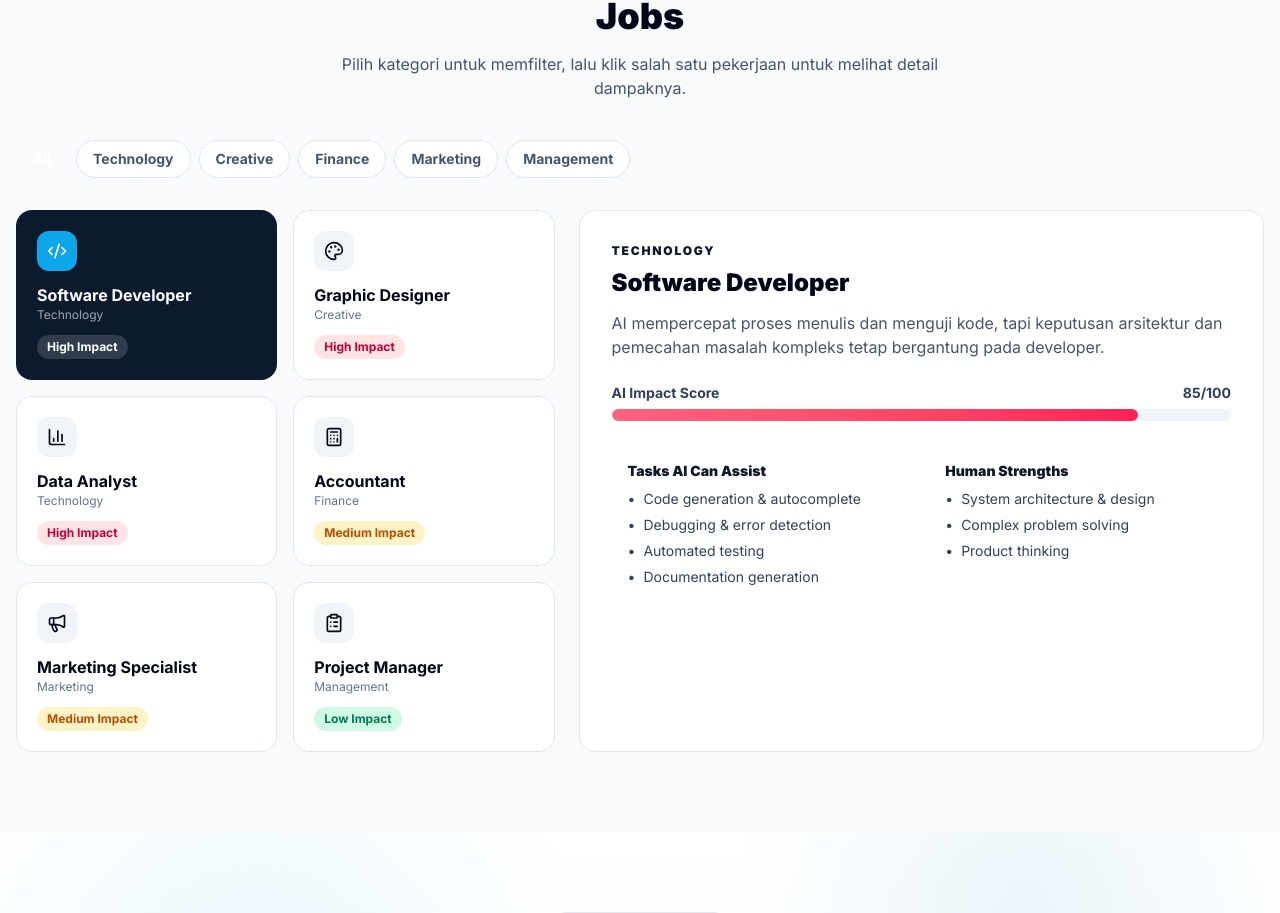
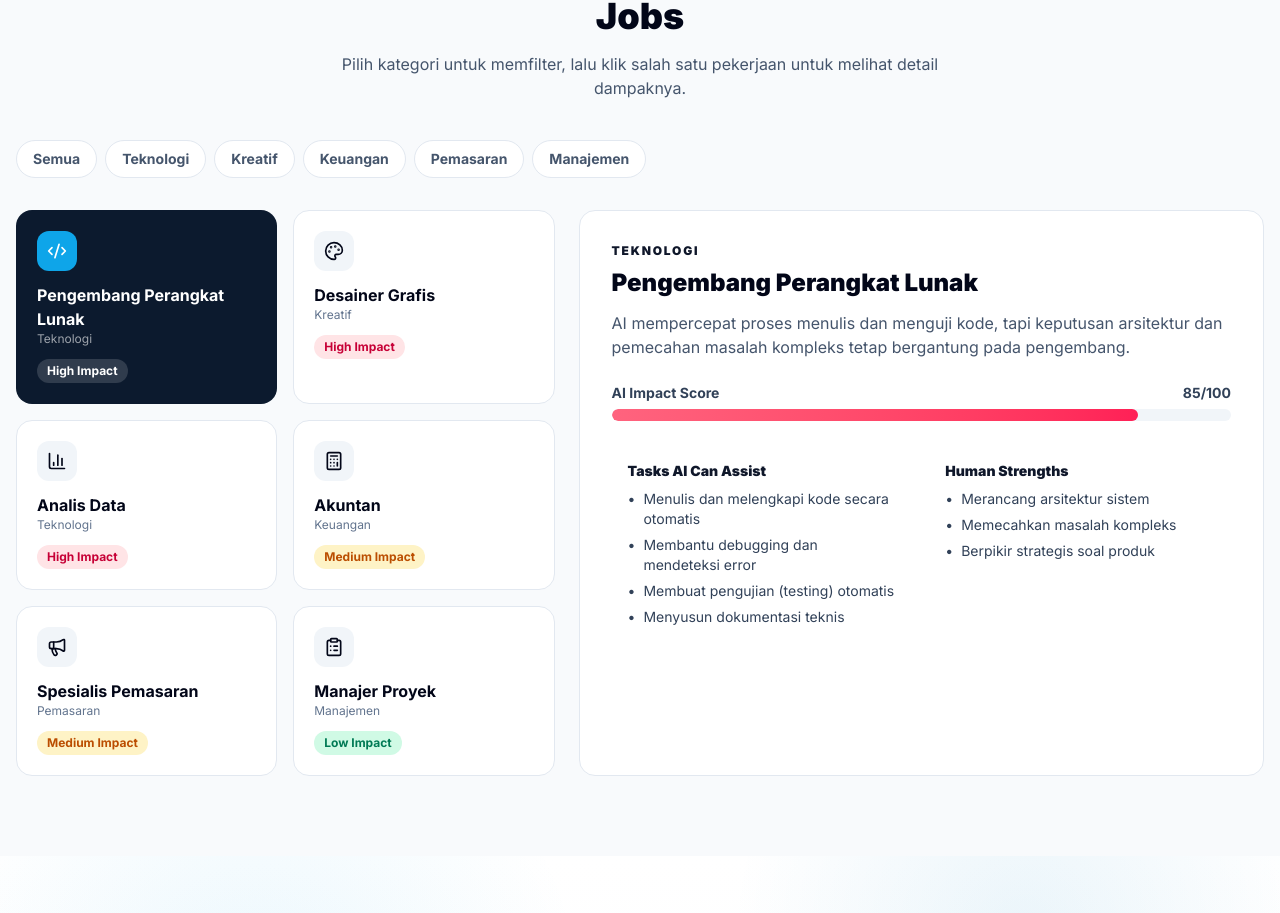
Before and after one commit to kevinazzaky/ai-job, a Next.js app: page / in a window 1280 px wide. Shown: the part 1438-2351 px from the top of the page. Built offline with nearby package versions, Linux system fonts and the light colour scheme.

Commit message:
feat: translate job data to Bahasa Indonesia

```diff
--- a/src/data/jobs.ts
+++ b/src/data/jobs.ts
@@ -2,7 +2,7 @@ export type Job = {
   id: string;
   title: string;
   category: string;
-  icon: string;
+  icon: string; // nama icon Lucide, dipetakan di JobCard
   impactScore: number; // 0–100
   impactLevel: "Low" | "Medium" | "High";
   aiTasks: string[];
@@ -13,112 +13,124 @@ export type Job = {
 export const jobs: Job[] = [
   {
     id: "software-developer",
-    title: "Software Developer",
-    category: "Technology",
+    title: "Pengembang Perangkat Lunak",
+    category: "Teknologi",
     icon: "Code2",
     impactScore: 85,
     impactLevel: "High",
     aiTasks: [
-      "Code generation & autocomplete",
-      "Debugging & error detection",
-      "Automated testing",
-      "Documentation generation",
+      "Menulis dan melengkapi kode secara otomatis",
+      "Membantu debugging dan mendeteksi error",
+      "Membuat pengujian (testing) otomatis",
+      "Menyusun dokumentasi teknis",
     ],
     humanSkills: [
-      "System architecture & design",
-      "Complex problem solving",
-      "Product thinking",
+      "Merancang arsitektur sistem",
+      "Memecahkan masalah kompleks",
+      "Berpikir strategis soal produk",
     ],
     description:
-      "AI mempercepat proses menulis dan menguji kode, tapi keputusan arsitektur dan pemecahan masalah kompleks tetap bergantung pada developer.",
+      "AI mempercepat proses menulis dan menguji kode, tapi keputusan arsitektur dan pemecahan masalah kompleks tetap bergantung pada pengembang.",
   },
   {
     id: "graphic-designer",
-    title: "Graphic Designer",
-    category: "Creative",
+    title: "Desainer Grafis",
+    category: "Kreatif",
     icon: "Palette",
     impactScore: 80,
     impactLevel: "High",
     aiTasks: [
-      "Generating design variations",
-      "Image generation & editing",
-      "Resizing for multiple formats",
+      "Membuat variasi desain dengan cepat",
+      "Menghasilkan dan mengedit gambar",
+      "Menyesuaikan ukuran untuk berbagai format",
     ],
     humanSkills: [
-      "Art direction",
-      "Brand judgment",
-      "Taste & visual storytelling",
+      "Menentukan arahan kreatif",
+      "Menjaga konsistensi brand",
+      "Selera visual & storytelling",
     ],
     description:
       "AI bisa menghasilkan banyak variasi visual dengan cepat, namun arah kreatif dan selera estetis tetap menjadi kekuatan desainer manusia.",
   },
   {
     id: "data-analyst",
-    title: "Data Analyst",
-    category: "Technology",
+    title: "Analis Data",
+    category: "Teknologi",
     icon: "BarChart3",
     impactScore: 75,
     impactLevel: "High",
-    aiTasks: ["Query assistance", "Automated summaries", "Anomaly detection"],
+    aiTasks: [
+      "Membantu menyusun query data",
+      "Membuat ringkasan otomatis",
+      "Mendeteksi anomali pada data",
+    ],
     humanSkills: [
-      "Business context understanding",
-      "Data interpretation",
-      "Decision making",
+      "Memahami konteks bisnis",
+      "Menafsirkan hasil data",
+      "Mengambil keputusan berbasis data",
     ],
     description:
       "AI mempercepat pengolahan data mentah, tapi menerjemahkan angka menjadi keputusan bisnis tetap butuh konteks manusia.",
   },
   {
     id: "accountant",
-    title: "Accountant",
-    category: "Finance",
+    title: "Akuntan",
+    category: "Keuangan",
     icon: "Calculator",
     impactScore: 55,
     impactLevel: "Medium",
     aiTasks: [
-      "Data entry assistance",
-      "Reconciliation support",
-      "Automated report drafts",
+      "Membantu entri data keuangan",
+      "Mendukung proses rekonsiliasi",
+      "Menyusun draf laporan otomatis",
     ],
     humanSkills: [
-      "Compliance judgment",
-      "Financial review",
-      "Client communication",
+      "Penilaian kepatuhan (compliance)",
+      "Peninjauan laporan keuangan",
+      "Komunikasi dengan klien",
     ],
     description:
       "Tugas administratif akuntansi makin terbantu AI, sementara keputusan kepatuhan dan komunikasi dengan klien tetap perlu manusia.",
   },
   {
     id: "marketing-specialist",
-    title: "Marketing Specialist",
-    category: "Marketing",
+    title: "Spesialis Pemasaran",
+    category: "Pemasaran",
     icon: "Megaphone",
     impactScore: 50,
     impactLevel: "Medium",
     aiTasks: [
-      "Copywriting drafts",
-      "Audience segmentation ideas",
-      "Campaign performance analysis",
+      "Membuat draf copywriting",
+      "Menyusun ide segmentasi audiens",
+      "Menganalisis performa kampanye",
     ],
-    humanSkills: ["Brand strategy", "Positioning", "Creativity & empathy"],
+    humanSkills: [
+      "Strategi merek",
+      "Positioning produk",
+      "Kreativitas & empati",
+    ],
     description:
       "AI membantu mempercepat draf konten dan analisis kampanye, tapi strategi dan empati terhadap audiens tetap peran manusia.",
   },
   {
     id: "project-manager",
-    title: "Project Manager",
-    category: "Management",
+    title: "Manajer Proyek",
+    category: "Manajemen",
     icon: "ClipboardList",
     impactScore: 38,
     impactLevel: "Low",
-    aiTasks: ["Meeting summaries", "Task drafting", "Status reporting"],
-    humanSkills: ["Leadership", "Negotiation", "Stakeholder management"],
+    aiTasks: [
+      "Meringkas hasil rapat",
+      "Membantu menyusun draf tugas",
+      "Membuat laporan status proyek",
+    ],
+    humanSkills: ["Kepemimpinan", "Negosiasi", "Manajemen stakeholder"],
     description:
       "AI bisa membantu tugas administratif proyek, tapi memimpin tim dan menegosiasikan kepentingan stakeholder tetap butuh manusia.",
   },
 ];
 
 export const categories = [
-  "All",
+  "Semua",
   ...Array.from(new Set(jobs.map((job) => job.category))),
 ];
```
